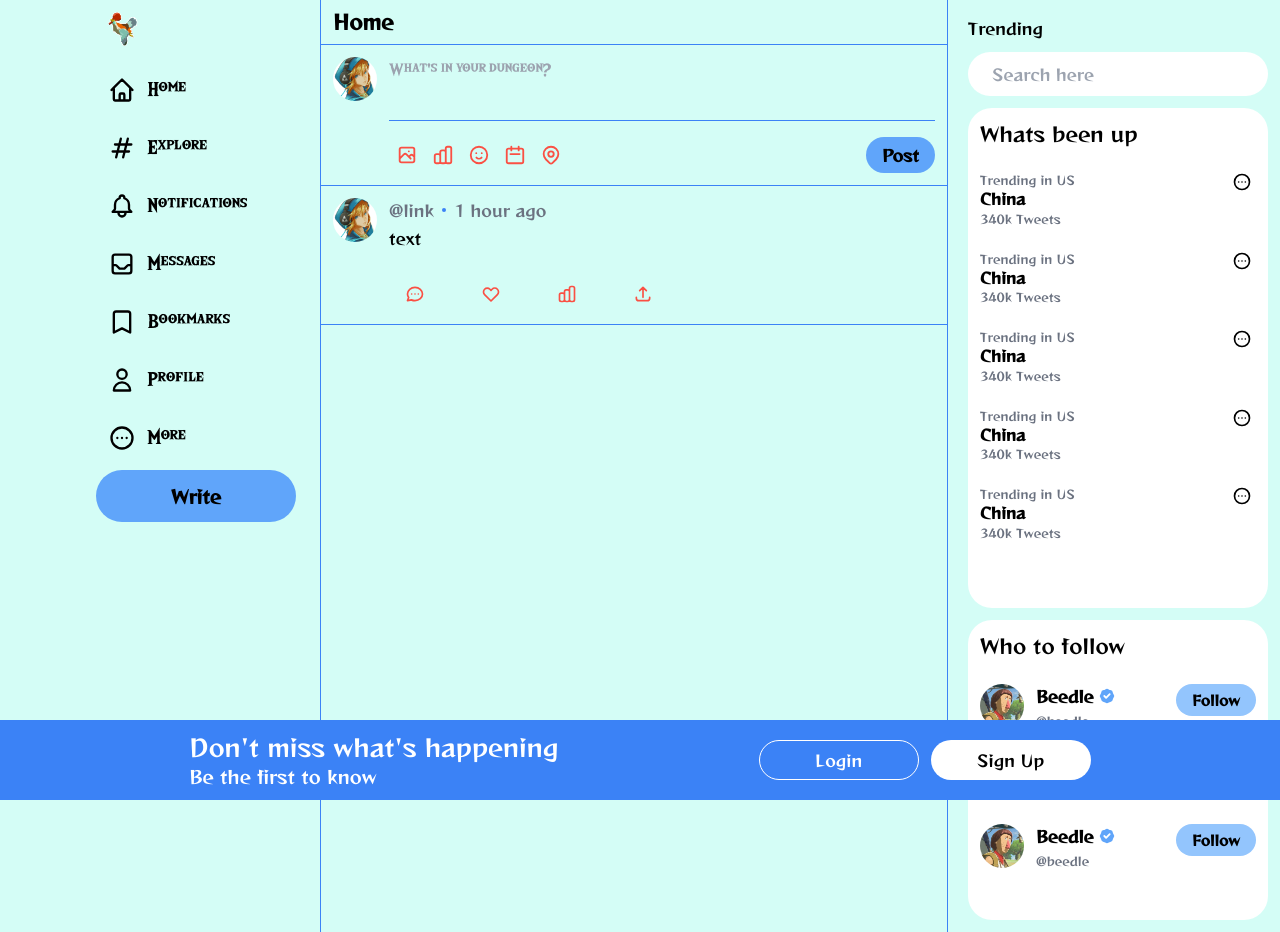
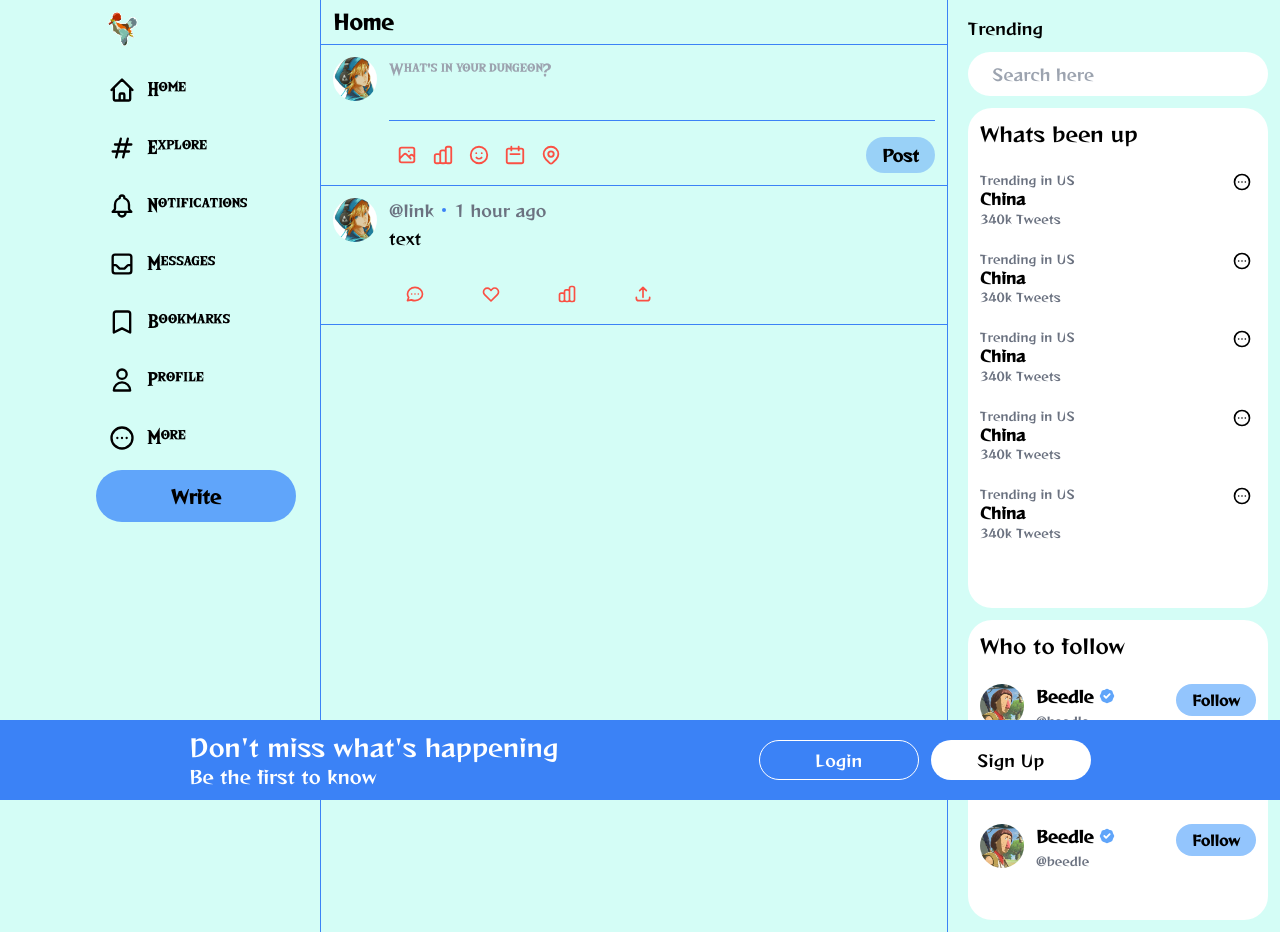
Before and after one commit to codingmster1/twitter_clone, a Next.js app: page / in a window 1280 px wide. Built offline with nearby package versions, Linux system fonts and the light colour scheme; no server answers.

Commit message:
opacity for disabled post button

```diff
--- a/components/Tweetinput.js
+++ b/components/Tweetinput.js
@@ -63,7 +63,8 @@ export default function TweetInput() {
                     <button
                         onClick={sendTweet}
                         disabled={!text}
-                        className="font-Quest bg-blue-400 font-bold rounded-full px-4 py-1.5">
+                        className="font-Quest bg-blue-400 font-bold rounded-full px-4 py-1.5
+                        disabled:bg-opacity-50">
                         Post
                     </button>
                 </div>
```
